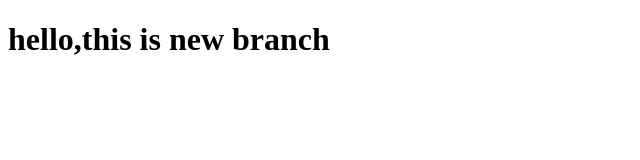
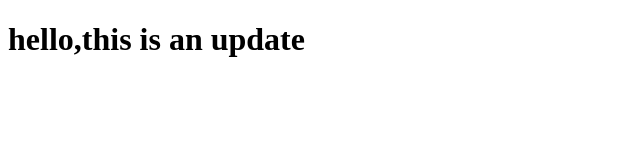
Before and after one commit to MoThabet20/myProject, a plain HTML site: page index.html in a window 1280 px wide. Shown: the whole page, without its empty margins (0-640 px from the left). Drawn offline with Linux system fonts and the light colour scheme.

Commit message:
edit in the html file

```diff
--- a/index.html
+++ b/index.html
@@ -6,7 +6,7 @@
     <title>Document</title>
 </head>
 <body>
-    <h1>hello,this is new branch</h1>
+    <h1>hello,this is an update</h1>
     <script src="app.js"></script>
 </body>
 </html>
```
